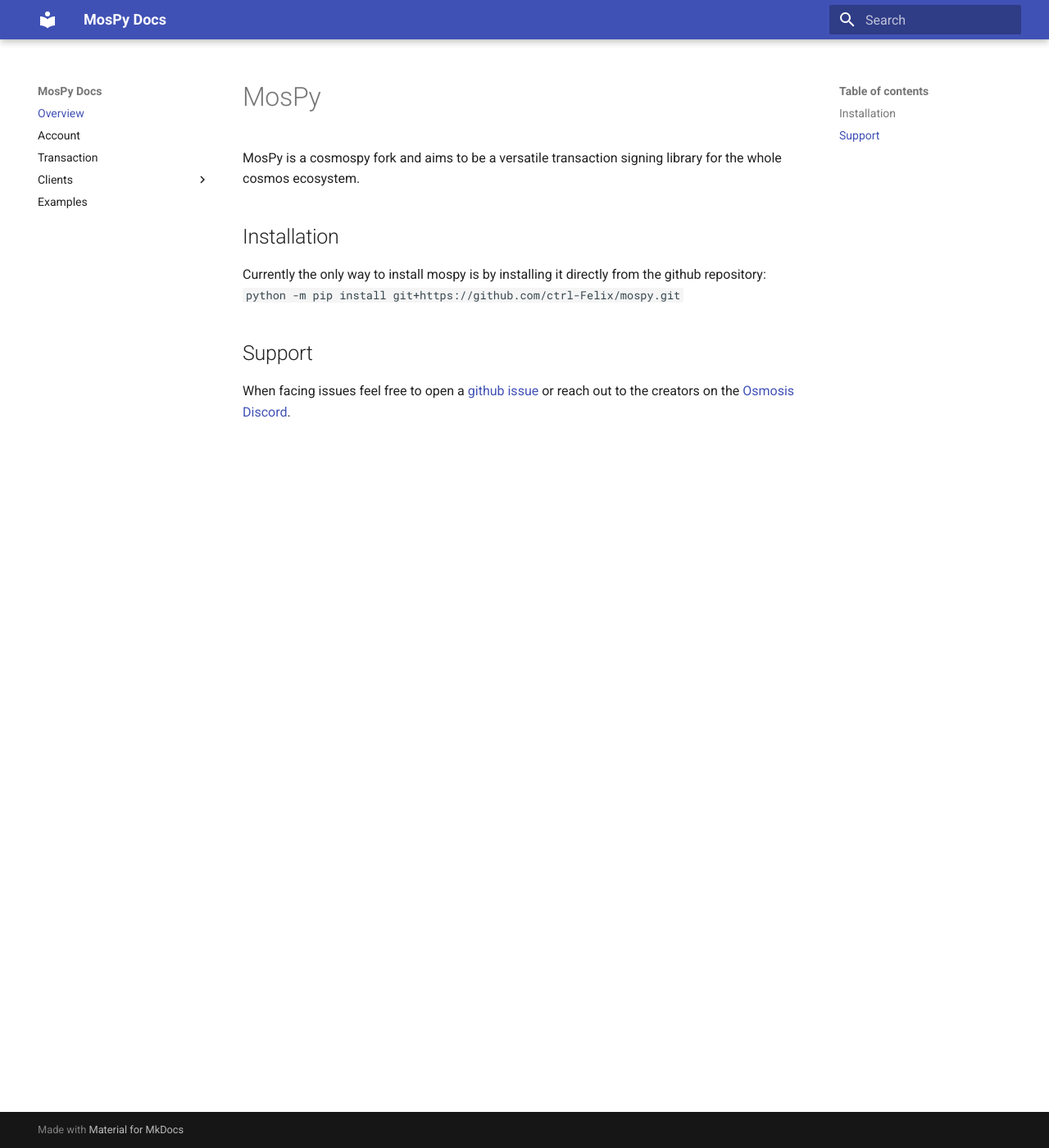
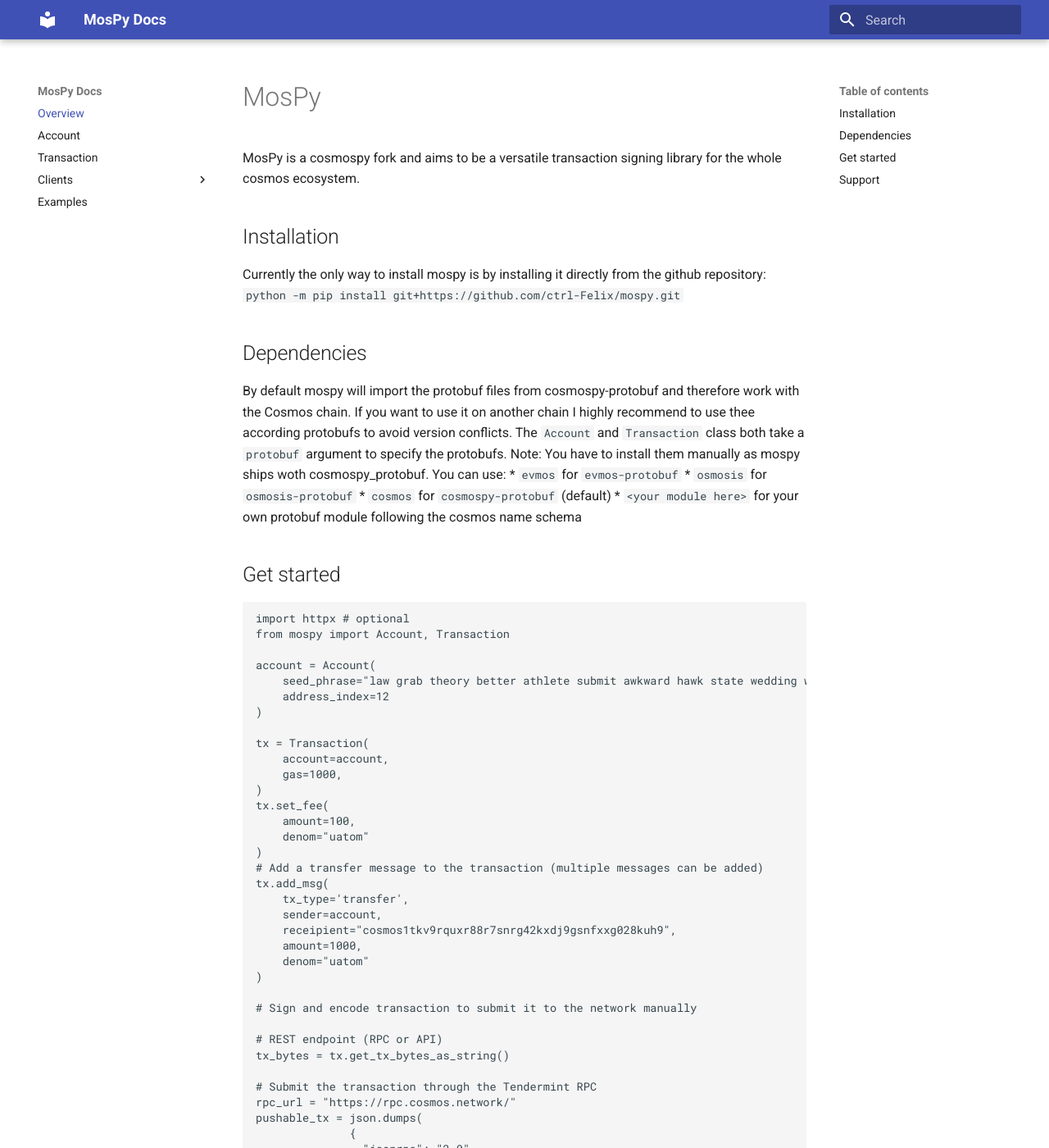
Before and after one commit to ctrl-Felix/mospy, an MkDocs documentation site: the page built from docs/index.md, in a window 1280 px wide and 1400 px high. Shown: the whole window at 82% size. Built offline with MkDocs 1.6.1 and Material for MkDocs 9.7.7, drawn with Linux system fonts in a browser that asks for light colours; old or Windows-style settings are respelled for this version of MkDocs; some of the changed text lies outside the part shown.

Commit message:
feature: make protobuf imports dynamic

````diff
--- a/docs/index.md
+++ b/docs/index.md
@@ -7,6 +7,72 @@ MosPy is a cosmospy fork and aims to be a versatile transaction signing library
 Currently the only way to install mospy is by installing it directly from the github repository:
 `python -m pip install git+https://github.com/ctrl-Felix/mospy.git `
 
+## Dependencies
+By default mospy will import the protobuf files from cosmospy-protobuf and therefore work with the Cosmos chain.
+If you want to use it on another chain I highly recommend to use thee according protobufs to avoid version conflicts.
+The `Account` and `Transaction` class both take a `protobuf` argument to specify the protobufs. Note: You have to install
+them manually as mospy ships woth cosmospy_protobuf. You can use:
+* `evmos` for `evmos-protobuf`
+* `osmosis` for `osmosis-protobuf`
+* `cosmos` for `cosmospy-protobuf` (default)
+* `<your module here>` for your own protobuf module following the cosmos name schema
+
+## Get started
+```python
+import httpx # optional
+from mospy import Account, Transaction
+
+account = Account(
+    seed_phrase="law grab theory better athlete submit awkward hawk state wedding wave monkey audit blame fury wood tag rent furnace exotic jeans drift destroy style",
+    address_index=12
+)
+
+tx = Transaction(
+    account=account,
+    gas=1000,
+)
+tx.set_fee(
+    amount=100,
+    denom="uatom"
+)
+# Add a transfer message to the transaction (multiple messages can be added)
+tx.add_msg(
+    tx_type='transfer',
+    sender=account,
+    receipient="cosmos1tkv9rquxr88r7snrg42kxdj9gsnfxxg028kuh9",
+    amount=1000,
+    denom="uatom"
+)
+
+# Sign and encode transaction to submit it to the network manually
+
+# REST endpoint (RPC or API)
+tx_bytes = tx.get_tx_bytes_as_string()
+
+# Submit the transaction through the Tendermint RPC
+rpc_url = "https://rpc.cosmos.network/"
+pushable_tx = json.dumps(
+              {
+                "jsonrpc": "2.0",
+                "id": 1,
+                "method": "broadcast_tx_sync", # Available methods: broadcast_tx_sync, broadcast_tx_async, broadcast_tx_commit
+                "params": {
+                    "tx": tx_bytes
+                }
+              }
+            )
+r = httpx.post(rpc_url, data=pushable_tx)
+
+# Submit the transaction through the Cosmos REST API
+rpc_api = "https://api.cosmos.network/cosmos/tx/v1beta1/txs"
+pushable_tx = json.dumps(
+                {
+                  "tx_bytes": tx_bytes,
+                  "mode": "BROADCAST_MODE_SYNC" # Available modes: BROADCAST_MODE_SYNC, BROADCAST_MODE_ASYNC, BROADCAST_MODE_BLOCK
+                }
+              )
+r = httpx.post(rpc_api, data=pushable_tx)
+```
 ## Support
 
 When facing issues feel free to open a [github issue](https://github.com/ctrl-felix/mospy/issues)
--- a/requirements.txt
+++ b/requirements.txt
@@ -1,5 +1,5 @@
 bech32==1.2.0
-cosmospy_protobuf==0.0.1
+cosmospy_protobuf
 ecdsa==0.17.0
 grpcio~=1.47.0
 hdwallets==0.1.2
````
Also changed, not shown: README.md (+56 -1 lines), 3 other files.
